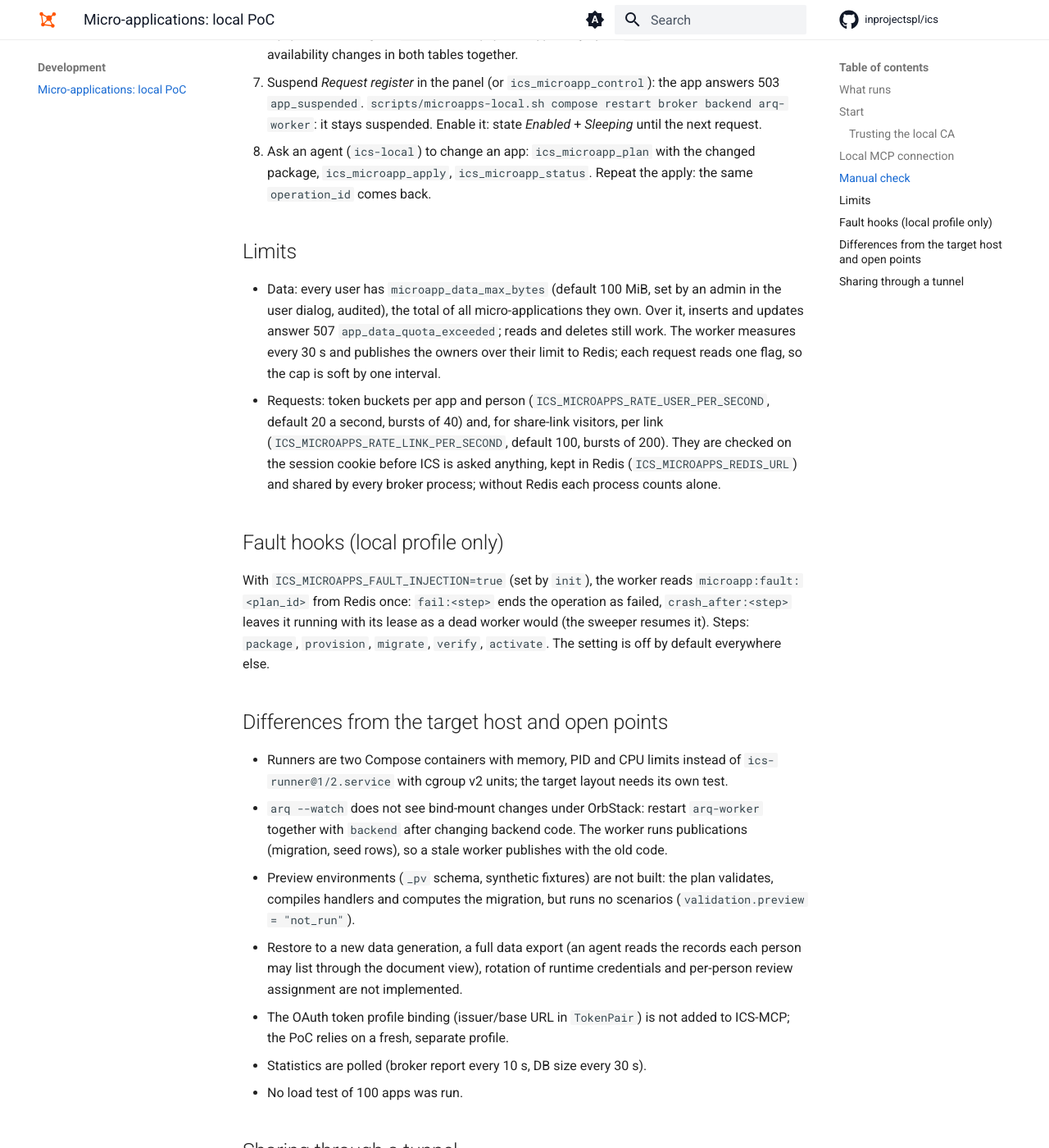
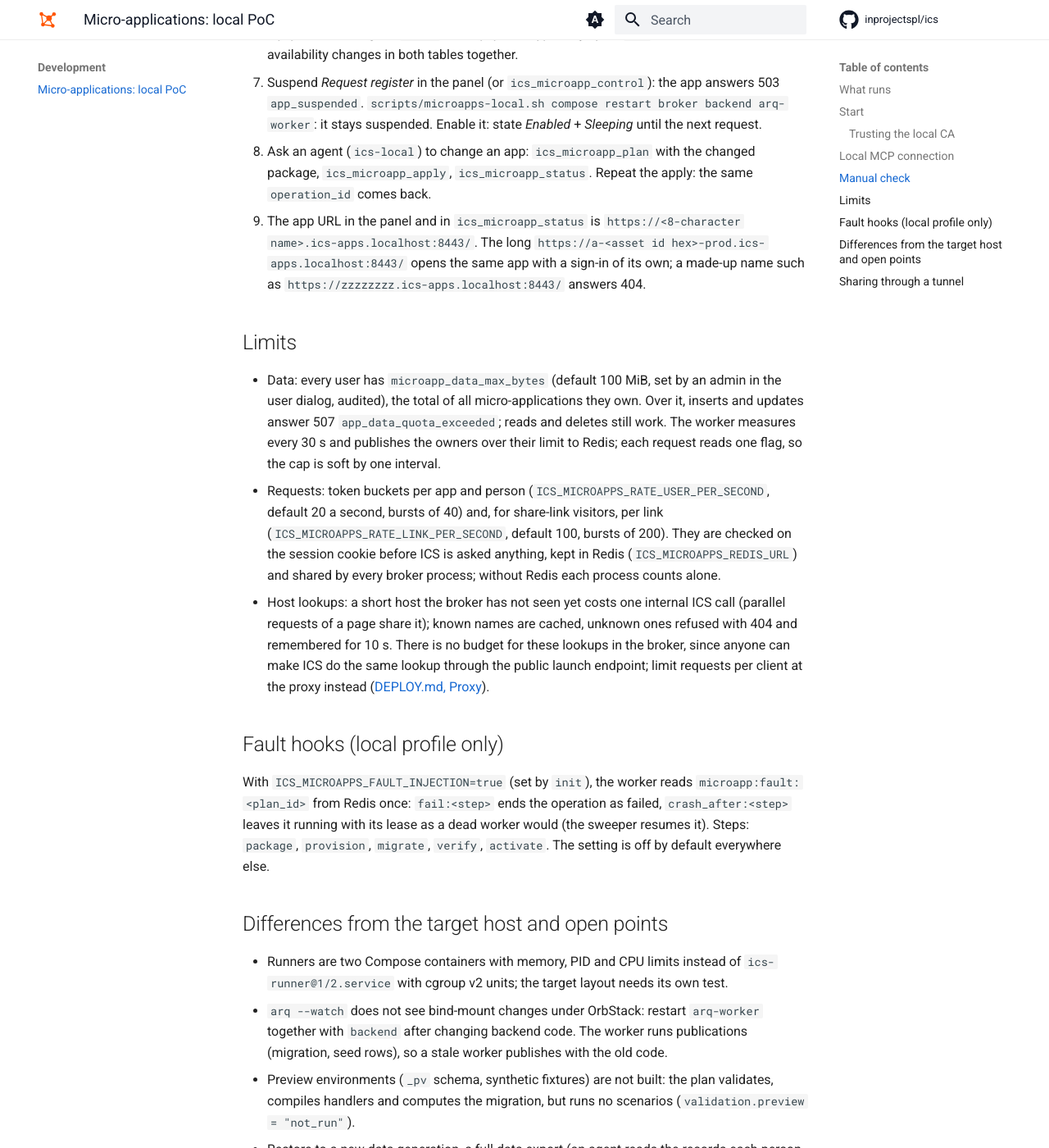
Before and after one commit to inprojectspl/ics, an MkDocs documentation site: the page built from docs/development/microapps-local.md, in a window 1280 px wide and 1400 px high, scrolled down 3345 px. Shown: the whole window at 82% size. Built offline with MkDocs 1.6.1 and Material for MkDocs 9.7.7, drawn with Linux system fonts in a browser that asks for light colours; comment, search, counter and statistics services are not loaded; some of the changed text lies outside the part shown.

Commit message:
docs(microapps): cover short hosts in the README, local checks and proxy limits

```diff
--- a/docs/development/microapps-local.md
+++ b/docs/development/microapps-local.md
@@ -131,6 +131,11 @@ complete the OAuth login in a headless Chromium with the local password.
 8. Ask an agent (`ics-local`) to change an app: `ics_microapp_plan` with the
    changed package, `ics_microapp_apply`, `ics_microapp_status`. Repeat the
    apply: the same `operation_id` comes back.
+9. The app URL in the panel and in `ics_microapp_status` is
+   `https://<8-character name>.ics-apps.localhost:8443/`. The long
+   `https://a-<asset id hex>-prod.ics-apps.localhost:8443/` opens the same app
+   with a sign-in of its own; a made-up name such as
+   `https://zzzzzzzz.ics-apps.localhost:8443/` answers 404.
 
 ## Limits
 
@@ -146,6 +151,12 @@ complete the OAuth login in a headless Chromium with the local password.
   default 100, bursts of 200). They are checked on the session cookie
   before ICS is asked anything, kept in Redis (`ICS_MICROAPPS_REDIS_URL`) and
   shared by every broker process; without Redis each process counts alone.
+- Host lookups: a short host the broker has not seen yet costs one internal
+  ICS call (parallel requests of a page share it); known names are cached,
+  unknown ones refused with 404 and remembered for 10 s. There is no budget
+  for these lookups in the broker, since anyone can make ICS do the same
+  lookup through the public launch endpoint; limit requests per client at the
+  proxy instead ([DEPLOY.md, Proxy](../DEPLOY.md#proxy)).
 
 ## Fault hooks (local profile only)
 
@@ -193,7 +204,9 @@ ICS_SHARE_BASE_URL=https://<panel tunnel host>
 then `scripts/microapps-local.sh compose up -d backend arq-worker broker`.
 The alias is an exact host mapped to exactly one app; sessions, CSRF and the
 sign-in flow work as on the local origins. The alias replaces the app's
-`app_url` in API answers; its short and long local hosts keep working. Remove the four lines and the
+`app_url` in API answers; its short and long local hosts keep working. The
+acceptance run expects the short host for *Request register* and *Equipment
+booking*, so give the alias to another app while it runs. Remove the four lines and the
 tunnels to stop sharing.
 
 A share link (`/s/<token>`, created in the share dialog or with
```
Also changed, not shown: README.md (+3 -2 lines), docs/DEPLOY.md (+16 -0 lines), docs/decisions/0028-short-micro-application-hosts.md (+5 -2 lines).
